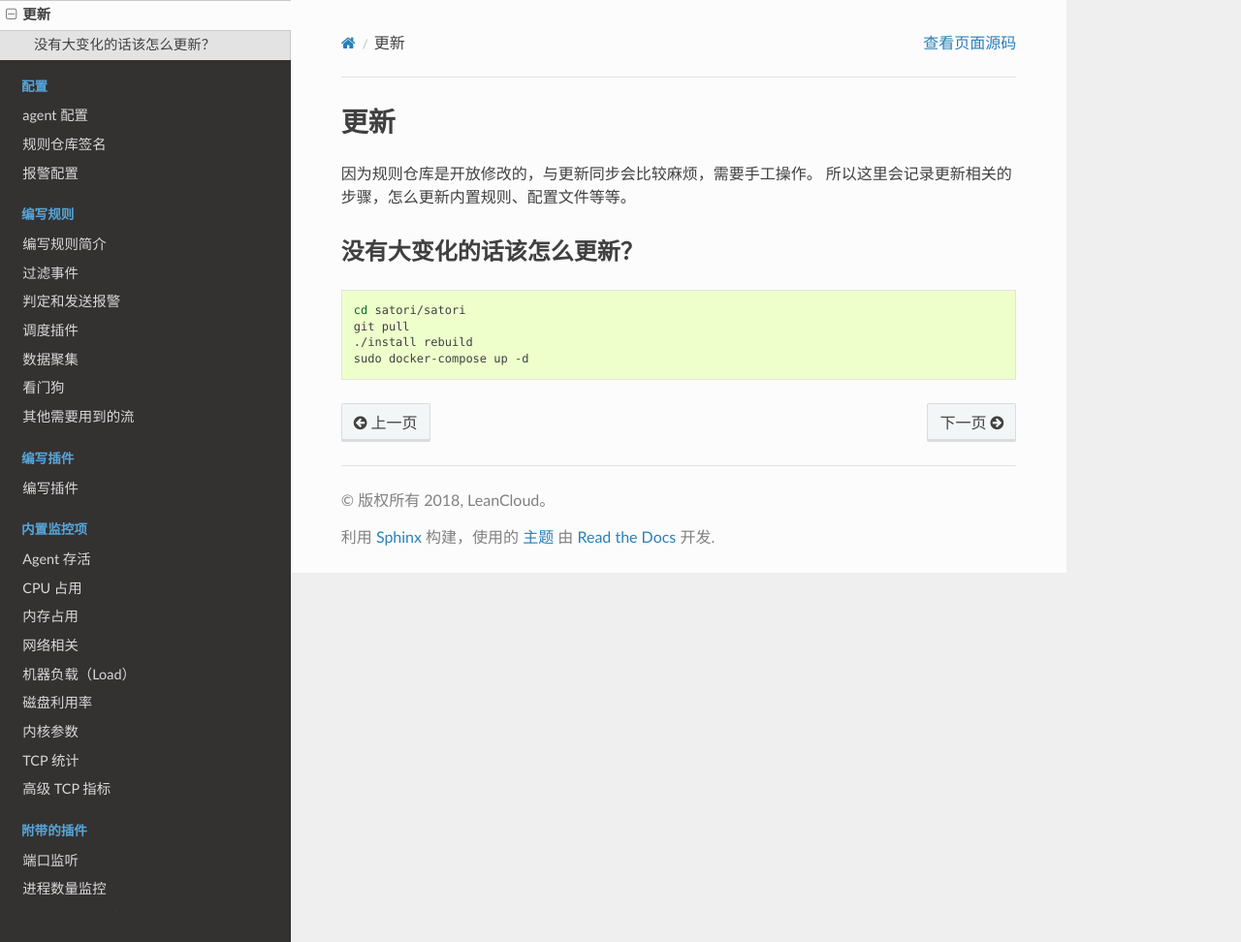
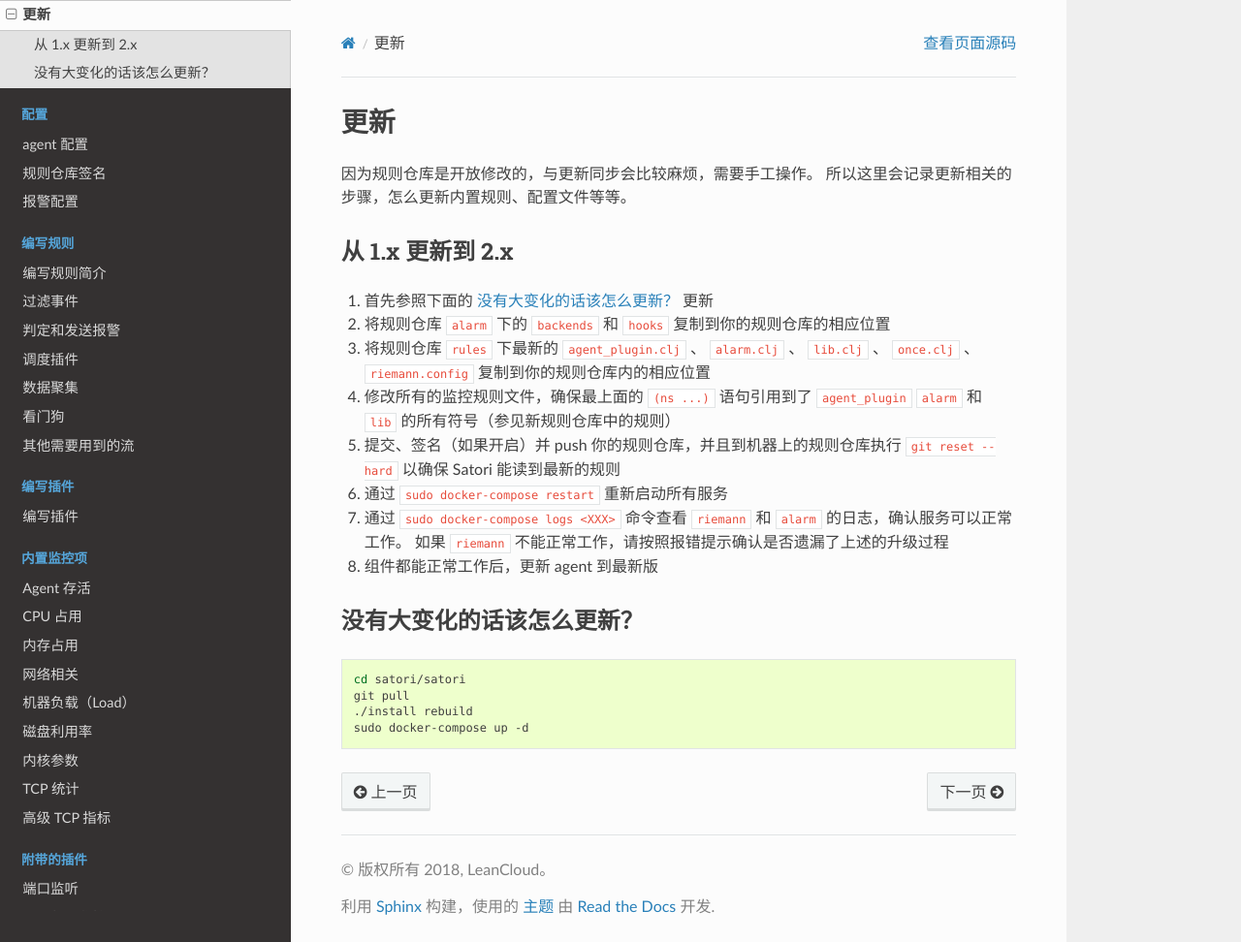
Before and after one commit to leancloud/satori, a Sphinx documentation site: the page built from doc/install/upgrade.rst, in a window 1280 px wide and 972 px high. Shown: the whole window at 97% size. Built offline with Sphinx 7.4.7 and the Read the Docs theme 2.0.0, drawn with Linux system fonts in a browser that asks for light colours.

Commit message:
:memo: Upgrade tips

```diff
--- a/doc/install/upgrade.rst
+++ b/doc/install/upgrade.rst
@@ -3,6 +3,22 @@
 
 因为规则仓库是开放修改的，与更新同步会比较麻烦，需要手工操作。
 所以这里会记录更新相关的步骤，怎么更新内置规则、配置文件等等。
+
+
+从 1.x 更新到 2.x
+-----------------
+
+1. 首先参照下面的 :ref:`update-trivial` 更新
+2. 将规则仓库 ``alarm`` 下的 ``backends`` 和 ``hooks`` 复制到你的规则仓库的相应位置
+3. 将规则仓库 ``rules`` 下最新的 ``agent_plugin.clj`` 、 ``alarm.clj`` 、 ``lib.clj`` 、 ``once.clj`` 、 ``riemann.config`` 复制到你的规则仓库内的相应位置
+4. 修改所有的监控规则文件，确保最上面的 ``(ns ...)`` 语句引用到了 ``agent_plugin`` ``alarm`` 和 ``lib`` 的所有符号（参见新规则仓库中的规则）
+5. 提交、签名（如果开启）并 push 你的规则仓库，并且到机器上的规则仓库执行 ``git reset --hard`` 以确保 Satori 能读到最新的规则
+6. 通过 ``sudo docker-compose restart`` 重新启动所有服务
+7. 通过 ``sudo docker-compose logs <XXX>`` 命令查看 ``riemann`` 和 ``alarm`` 的日志，确认服务可以正常工作。 如果 ``riemann`` 不能正常工作，请按照报错提示确认是否遗漏了上述的升级过程
+8. 组件都能正常工作后，更新 agent 到最新版
+
+
+.. _update-trivial:
 
 没有大变化的话该怎么更新？
 --------------------------
```
